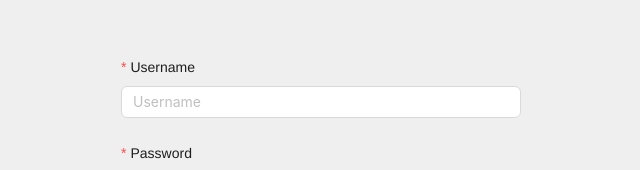
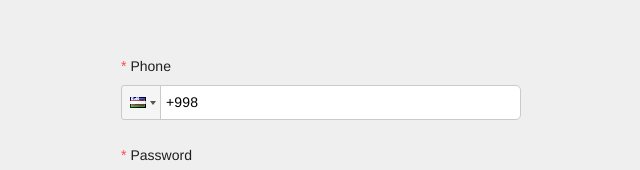
Before and after one commit to tohird03/woodline, a React app: page /#/signin in a window 1280 px wide. Shown: the part 238-408 px from the top of the page, without its empty margins (319-959 px from the left). Built offline with nearby package versions, Linux system fonts and the light colour scheme.

Commit message:
Fix login

```diff
--- a/src/pages/Login/Login.tsx
+++ b/src/pages/Login/Login.tsx
@@ -32,8 +32,6 @@ export const Login = observer(() => {
     authStore.getSignIn(values)
       .then(res => {
         if (res?.data) {
-          console.log(res.data);
-
           setAccessToken(res?.data?.data?.tokens?.accessToken);
           navigate(ROUTES.partnor);
           addNotification('Success login');
@@ -58,12 +56,19 @@ export const Login = observer(() => {
             className={cn('login__form')}
           >
             <Form.Item
-              name="username"
-              label="Username"
-              rules={[{ required: true }]}
+              name="phone"
+              label="Phone"
+              rules={[{required: true}]}
             >
-              <Input
-                placeholder="Username"
+              <PhoneInput
+                country={'uz'}
+                inputProps={{
+                  name: 'phone',
+                  required: true,
+                  autoFocus: true,
+                  className: 'form__password-input form__phone-input',
+                  autocomplete: 'off',
+                }}
               />
             </Form.Item>
             <Form.Item
--- a/src/pages/Login/login.scss
+++ b/src/pages/Login/login.scss
@@ -54,3 +54,29 @@
     padding-top: 150px;
   }
 }
+
+.form__phone-input {
+  padding-left: 44px !important;
+}
+.form__password-input {
+  font-size: 14px;
+  letter-spacing: .01rem;
+  margin-top: 0 !important;
+  margin-bottom: 0 !important;
+  padding: 0 12px;
+  margin-left: 0;
+  background: #FFFFFF;
+  border: 1px solid #CACACA;
+  border-radius: 5px;
+  line-height: 25px;
+  height: 35px;
+  outline: none;
+  width: 100%;
+}
+.form__pass-icon {
+  position: absolute;
+  right: 0;
+  top: 50%;
+  transform: translate(0, -50%);
+  size: 12px;
+}
```
